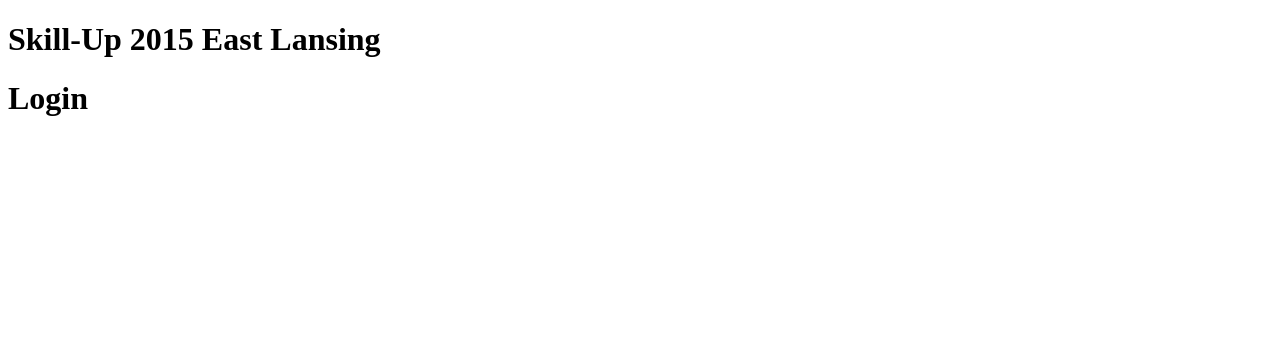
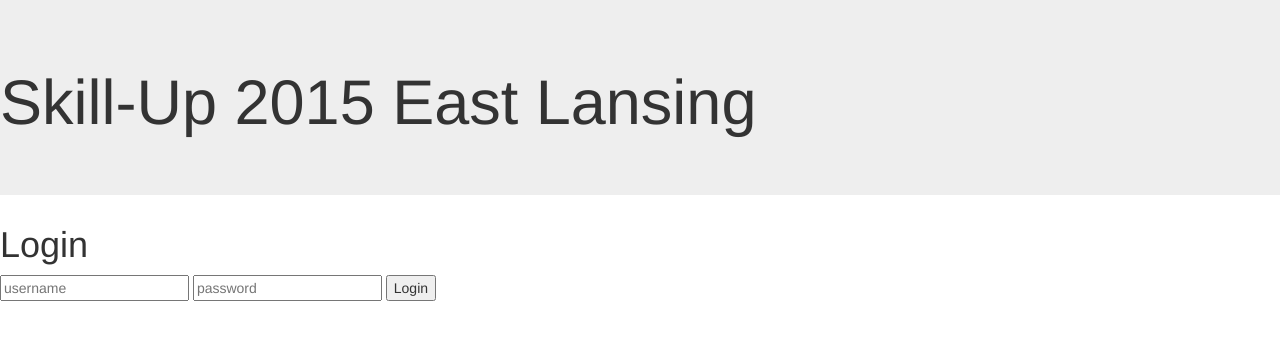
Before and after one commit to RichMcL/skill-up-2015, a website: page index.html at #/login in a window 1280 px wide. Drawn offline with nearby package versions, Linux system fonts and the light colour scheme; some packages are replaced by stand-ins of ours; no server answers.

Commit message:
stubbing out login

```diff
--- a/index.html
+++ b/index.html
@@ -2,12 +2,18 @@
 <html data-ng-app="skill-up-ng-app">
     <head>
         <title>Skill-Up 2015 East Lansing</title>
+        <link rel="stylesheet" type="text/css" href="/node_modules/bootstrap/dist/css/bootstrap.min.css">
+        <link rel="stylesheet" type="text/css" href="/node_modules/bootstrap/dist/css/bootstrap-theme.min.css">
+
         <script type="text/javascript" src="/node_modules/angular/angular.min.js"></script>
         <script type="text/javascript" src="/node_modules/angular-route/angular-route.min.js"></script>
         <script type="text/javascript" src="/scripts/app.js"></script>
+        <script type="text/javascript" src="/login/login.js"></script>
     </head>
     <body data-ng-controller="MainCtrl as main">
-        <h1>Skill-Up 2015 East Lansing</h1>
+        <div class="jumbotron">
+            <h1>Skill-Up 2015 East Lansing</h1>
+        </div>
         <data-ng-view></data-ng-view>
     </body>
 </html>
--- a/login/login.html
+++ b/login/login.html
@@ -1 +1,6 @@
-<h1>Login</h1>
+<div id="login" data-ng-controller="LoginCtrl as login">
+    <h1>Login</h1>
+    <input type="text" id="username" data-ng-model="login.user.username" placeholder="username">
+    <input type="password" id="password" data-ng-model="login.user.password" placeholder="password">
+    <button data-ng-click="login.submit()">Login</button>
+</div>
--- /dev/null
+++ b/login/login.js
@@ -0,0 +1,11 @@
+skillup.controller("LoginCtrl", ["$scope", "$http", function ($scope, $http) {
+    "use strict";
+
+    var login = this;
+
+    login.user = {};
+
+    login.submit = function(){
+        console.log("login!");
+    }
+}]);
--- /dev/null
+++ b/login/login.less
@@ -0,0 +1,5 @@
+#login {
+    input {
+        display: block;
+    }
+}
```
